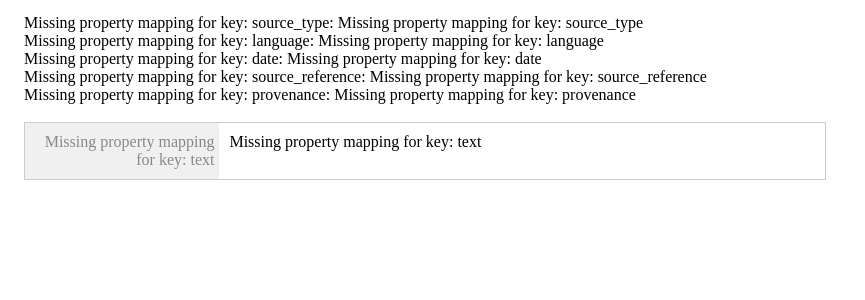
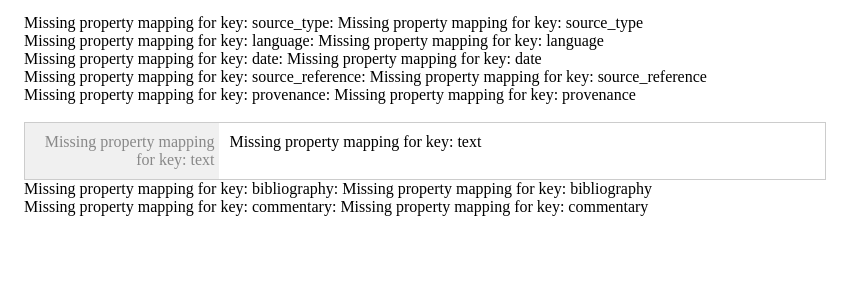
Before and after one commit to CedricTarbouriech/PyWikibase, a Django app: template pecunia/templates/pecunia/document_detail.html in a window 1280 px wide. Shown: the part 178-478 px from the top of the page, without its empty margins (0-865 px from the left). Run offline with Django 5.2, Linux system fonts and the light colour scheme; the template is opened without the code that fills it: values that come from a table or form of the project are taken from there, others are empty; data comes from the database, SQL or seed files in the repository; tables that the repository leaves empty hold one stand-in row (values such as "Sample post"); some libraries are stand-ins or nearby versions.

Commit message:
Added properties to document pages and modified tags

```diff
--- a/pecunia/templates/pecunia/document_detail.html
+++ b/pecunia/templates/pecunia/document_detail.html
@@ -17,11 +17,11 @@
             https://pecunia.huma-num.fr/documents/{{ document.display_id }}
         </div>
         <br/>
-        <div>{{ document|prop_label:'source_type'|capitalize }}: {{ document|prop:'source_type' }}</div>
+        <div>{{ document|prop_label:'source_type'|capitalize }}: {{ document|prop:'source_type'|html }}</div>
         <div>{{ document|prop_label:'language'|capitalize }}: {{ document|prop:'language' }}</div>
         <div>{{ document|prop_label:'date'|capitalize }}: {{ document|prop:'date' }}</div>
-        <div>{{ document|prop_label:'source_reference'|capitalize }}: {{ document|prop:'source_reference' }}</div>
-        <div>{{ document|prop_label:'provenance'|capitalize }}: {{ document|prop:'provenance' }}</div>
+        <div>{{ document|prop_label:'source_reference'|capitalize }}: {{ document|prop:'source_reference'|html }}</div>
+        <div>{{ document|prop_label:'provenance'|capitalize }}: {{ document|prop:'provenance'|html }}</div>
         <br/>
         <div {% if document.translation %}style="display: grid; grid-template-columns: auto auto;"{% endif %}>
             <div class="text-wrapper">
@@ -34,5 +34,7 @@
                 <article>{{ document|prop_mtv_value:'translation' }}</article>
             {% endif %}
         </div>
+        <div>{{ document|prop_label:'bibliography'|capitalize }}: {{ document|prop:'bibliography'|html }}</div>
+        <div>{{ document|prop_label:'commentary'|capitalize }}: {{ document|prop:'commentary' }}</div>
     </div>
 {% endblock %}
--- a/pecunia/templatetags/pecunia_tags.py
+++ b/pecunia/templatetags/pecunia_tags.py
@@ -75,8 +75,6 @@ def prop(item: object, prop_key_mapping: str) -> str:
     statements = item.statement_set.filter(mainSnak__propertysnak__property=prop)
     if statements:
         statement = statements[0].mainSnak.value
-        if isinstance(statement, m.Item):
-            return label_or_default(statement, translation.get_language())
         return statements[0].mainSnak.value
     return "-"
 
```
